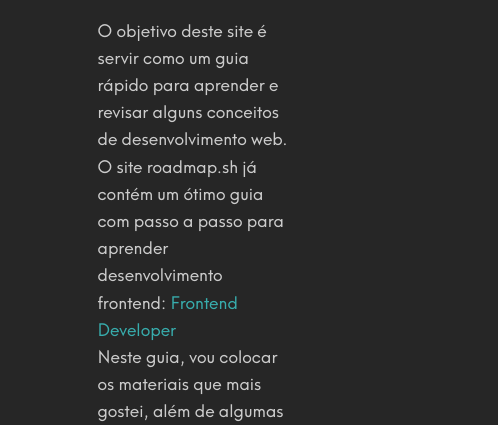
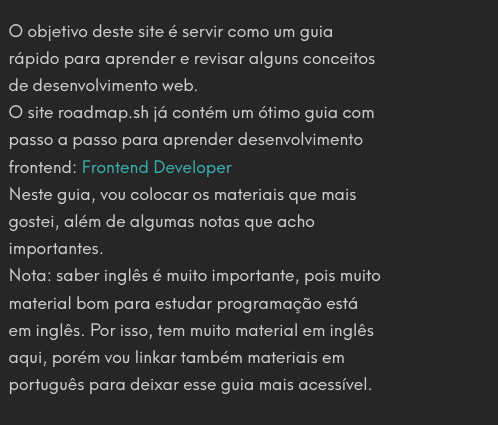
Before and after one commit to GPM03/guia-frontend, a plain HTML site: page index.html in a window 390 px wide. Shown: the part 168-593 px from the top of the page, 498 px wide, since content can reach past the window. Drawn offline with Linux system fonts and the light colour scheme; files whose address does not match are found by name.

Commit message:
Responsiveness for small devices

```diff
--- a/styles/base/_base.scss
+++ b/styles/base/_base.scss
@@ -16,6 +16,11 @@ body {
     max-width: 50%;
     margin: auto;
     font-family: NeueHansKendrick, Arial, sans-serif;
+
+    @media only screen and (max-width: 600px) {
+        max-width: 100%;
+        margin: 0.5em;
+    }
 }
 
 ul {
```
Also changed, not shown: styles/main.css, 1 other file.
